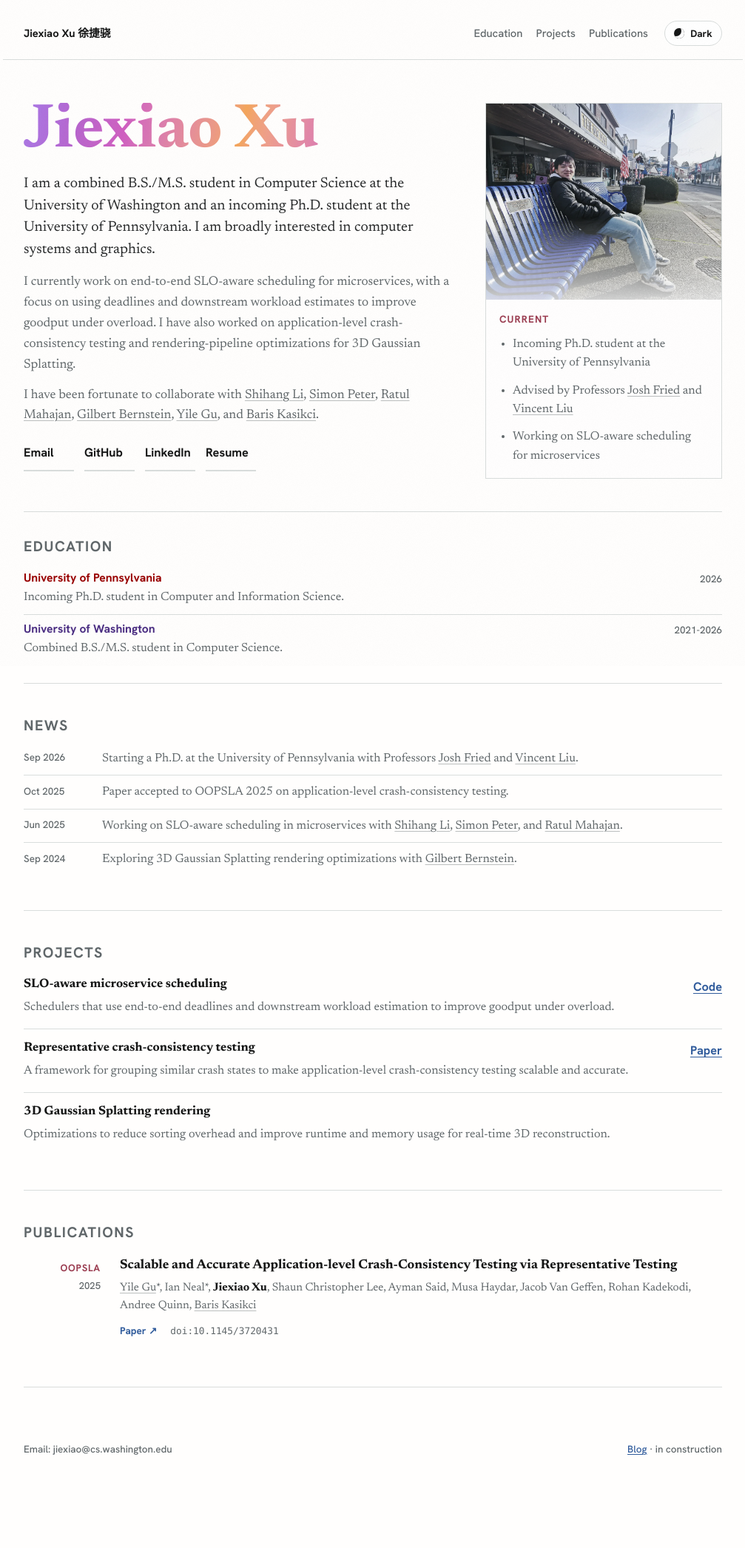
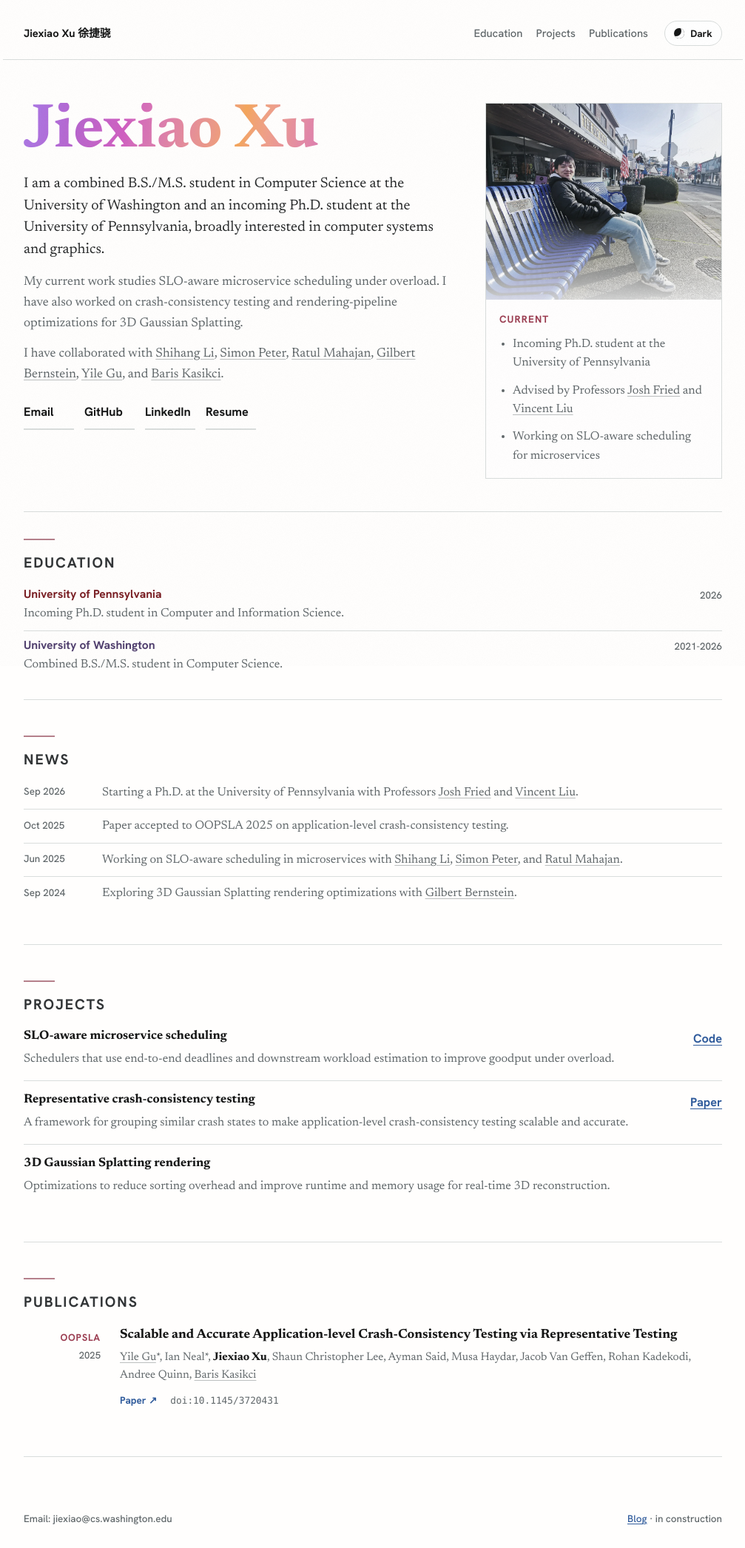
Before and after one commit to JiexiaoXu/JiexiaoXu.github.io, a Jekyll site: the page index.html, which Jekyll copies as it is, in a window 1280 px wide. Shown: the whole page at 74% size, without its empty margins (136-1143 px from the left). Built offline with Jekyll 4.4.1, drawn with Linux system fonts in a browser that asks for light colours; before the commit the page ends 1998 px from its top, so only the background shows below that.

Commit message:
changed the color

```diff
--- a/index.html
+++ b/index.html
@@ -83,21 +83,17 @@
         <div class="intro-copy">
           <h1 id="intro-title" data-text="Jiexiao Xu">Jiexiao Xu</h1>
           <p class="lead">
-            I am a combined B.S./M.S. student in Computer Science at the
-            University of Washington and an incoming Ph.D. student at the
-            University of Pennsylvania. I am broadly interested in
-            computer systems and graphics.
+            I am a combined B.S./M.S. student in Computer Science at the University
+            of Washington and an incoming Ph.D. student at the University of
+            Pennsylvania, broadly interested in computer systems and graphics.
           </p>
           <p>
-            I currently work on end-to-end SLO-aware scheduling for
-            microservices, with a focus on using deadlines and downstream
-            workload estimates to improve goodput under overload. I have also
-            worked on application-level crash-consistency testing and
+            My current work studies SLO-aware microservice scheduling under
+            overload. I have also worked on crash-consistency testing and
             rendering-pipeline optimizations for 3D Gaussian Splatting.
           </p>
           <p>
-            I have been fortunate to collaborate with
-            <a href="https://vic-li.me/">Shihang Li</a>,
+            I have collaborated with <a href="https://vic-li.me/">Shihang Li</a>,
             <a href="https://homes.cs.washington.edu/~simpeter/">Simon Peter</a>,
             <a href="https://ratul.org/">Ratul Mahajan</a>,
             <a href="https://gilbertbernstein.org/">Gilbert Bernstein</a>,
--- a/styles.css
+++ b/styles.css
@@ -515,13 +515,13 @@
 }
 
 h2 {
-  color: var(--muted);
+  color: color-mix(in srgb, var(--ink) 62%, var(--muted));
   font-family: var(--font-ui);
   font-weight: 700;
   margin-bottom: 22px;
   font-size: clamp(0.98rem, 1.8vw, 1.22rem);
   line-height: 1.1;
-  letter-spacing: 0.08em;
+  letter-spacing: 0.1em;
   text-transform: uppercase;
 }
 
@@ -604,8 +604,19 @@
 
 .content-split,
 .news-band {
-  padding: 46px 0;
+  position: relative;
+  padding: 48px 0 46px;
   border-bottom: 1px solid var(--rule);
+}
+
+.content-split::before,
+.news-band::before {
+  content: "";
+  display: block;
+  width: 42px;
+  height: 2px;
+  margin-bottom: 20px;
+  background: color-mix(in srgb, var(--accent-2) 58%, var(--rule));
 }
 
 .education-item p,
@@ -662,11 +673,11 @@
 }
 
 .education-item .school-upenn {
-  color: #990000;
+  color: #7a1f24;
 }
 
 .education-item .school-uw {
-  color: #4b2e83;
+  color: #51406f;
 }
 
 .work-item {
```
